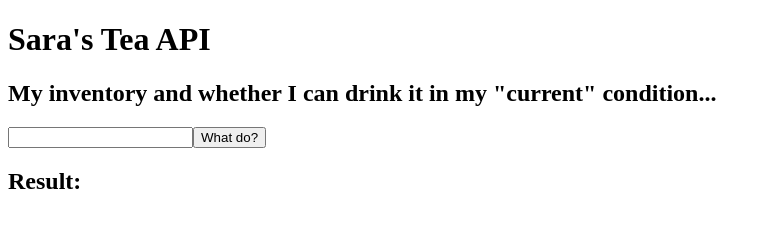
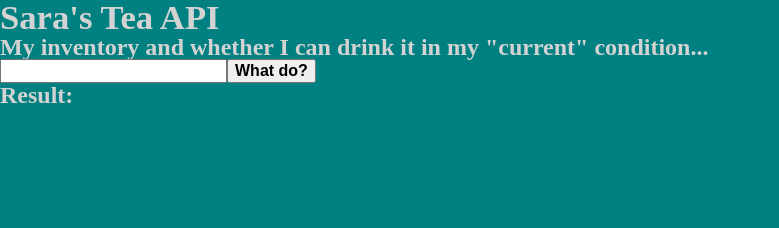
Before and after one commit to swingleSara/saras-tea-api, a website: page index.html in a window 1280 px wide. Shown: the whole page, without its empty margins (0-779 px from the left). Drawn offline with Linux system fonts and the light colour scheme.

Commit message:
Add links to index.html

```diff
--- a/index.html
+++ b/index.html
@@ -3,6 +3,8 @@
   <head>
     <meta charset="UTF-8" />
     <meta name="viewport" content="width=device-width, initial-scale=1.0" />
+    <link rel="stylesheet" href="reset.css" />
+    <link rel="stylesheet" href="style.css" />
     <title>Sara's Tea API</title>
   </head>
   <body>
```
